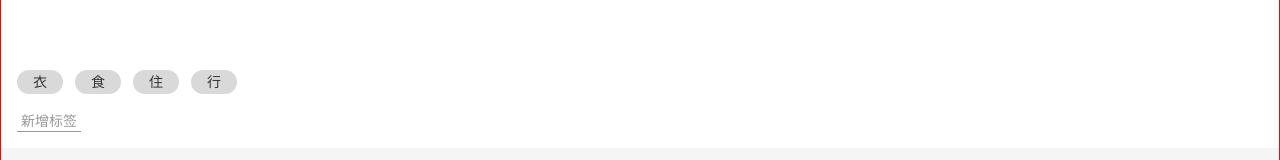
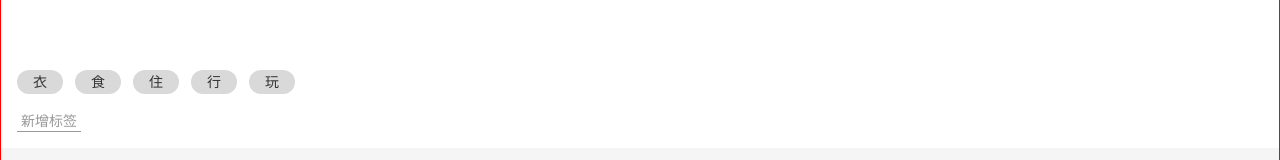
Before and after one commit to qaqpumpkin/dolphin-morney, a Vue app: page /#/money in a window 1280 px wide. Shown: the part 143-303 px from the top of the page. Built offline with nearby package versions, Linux system fonts and the light colour scheme.

Commit message:
feat(标签)

```diff
--- a/src/components/Money/Tags.vue
+++ b/src/components/Money/Tags.vue
@@ -1,22 +1,44 @@
 <template>
     <div class="tags">
         <div class="new">
-            <button >
+            <button @click="create">
                 新增标签
             </button>
         </div>
         <ul class="current">
-            <li>衣</li>
-            <li>食</li>
-            <li>住</li>
-            <li>行</li>
+            <li
+                v-for="tag in dataSource"
+                :key="tag"
+                :class="{selected: selectedTags.indexOf(tag) >= 0}"
+                @click="toggle(tag)"
+            >{{tag}}</li>
         </ul>
     </div>
 </template>
 
-<script>
-export default {
-name: "Tags"
+<script lang="ts">
+import Vue from 'vue';
+import {Component, Prop} from 'vue-property-decorator';
+@Component
+export default class Tags extends Vue{
+    @Prop() dataSource: string[] | undefined
+    selectedTags: string[] = []
+    toggle(tag: string) {
+        const index = this.selectedTags.indexOf(tag)
+        if (index >= 0) {
+            this.selectedTags.splice(index, 1)
+        } else {
+            this.selectedTags.push(tag)
+        }
+    }
+    create() {
+        const name = window.prompt('请输入标签名')
+        if (name === '') {
+            window.alert('标签名不能为空')
+        } else if (this.dataSource){
+            this.$emit('update:dataSource', [...this.dataSource, name])
+        }
+    }
 }
 </script>
 
@@ -31,7 +53,8 @@
         display: flex;
         flex-wrap: wrap;
         > li {
-            background: #d9d9d9;
+            $bg: #d9d9d9;
+            background: $bg;
             $h: 24px;
             height: $h;
             line-height: $h;
@@ -39,6 +62,9 @@
             padding: 0 16px;
             margin-right: 12px;
             margin-top: 4px;
+            &.selected {
+                background: darken($bg, 50%);
+            }
         }
     }
     >.new {
--- a/src/views/Money.vue
+++ b/src/views/Money.vue
@@ -4,7 +4,7 @@
           <NumberPad/>
           <Types/>
           <Notes/>
-          <Tags/>
+          <Tags :data-source.sync="tags"/>
       </Layout>
     </div>
 </template>
@@ -17,6 +17,11 @@
     export default {
         name: 'Money',
         components: {Tags, Notes, Types, NumberPad},
+        data() {
+            return{
+                tags: ['衣' , '食' , '住' , '行' , '玩']
+            }
+        }
     };
 </script>
 <style>
```
